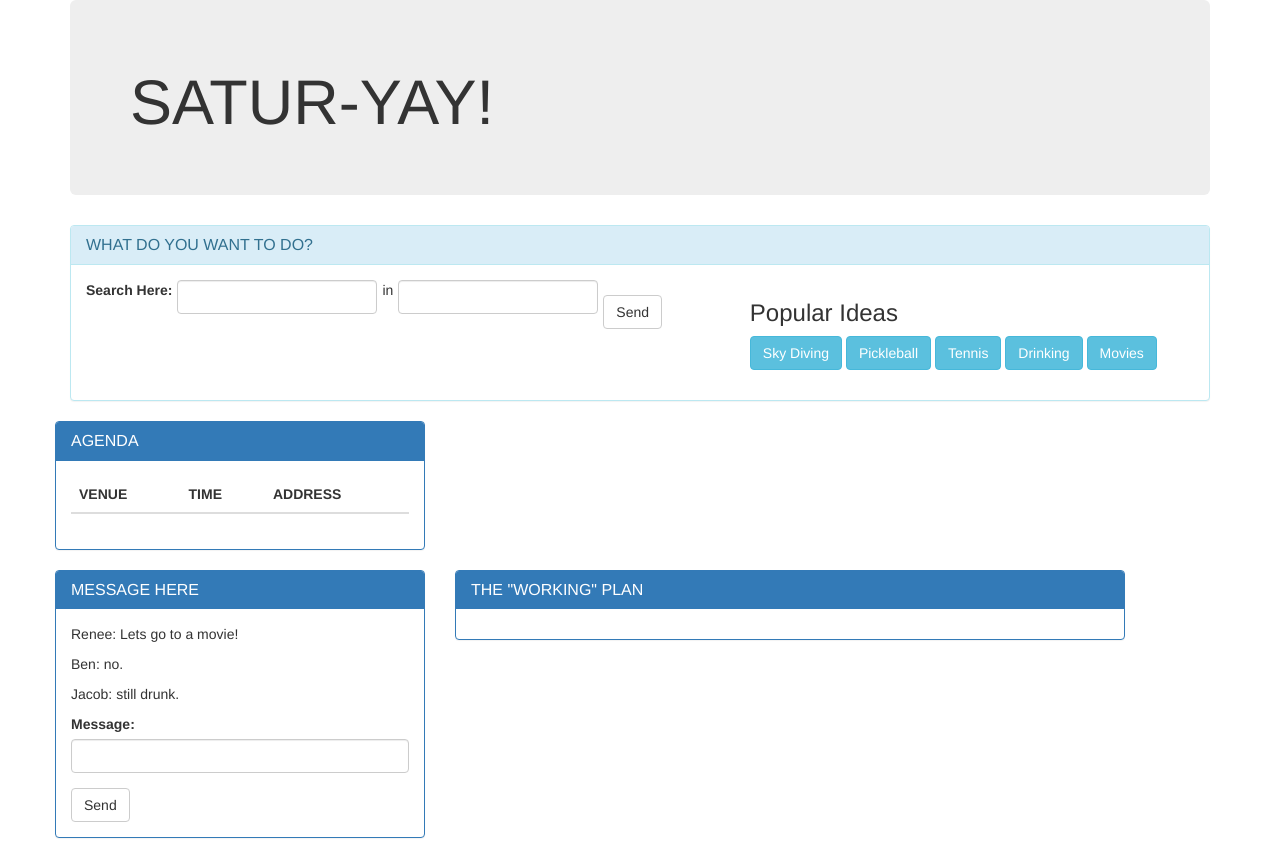
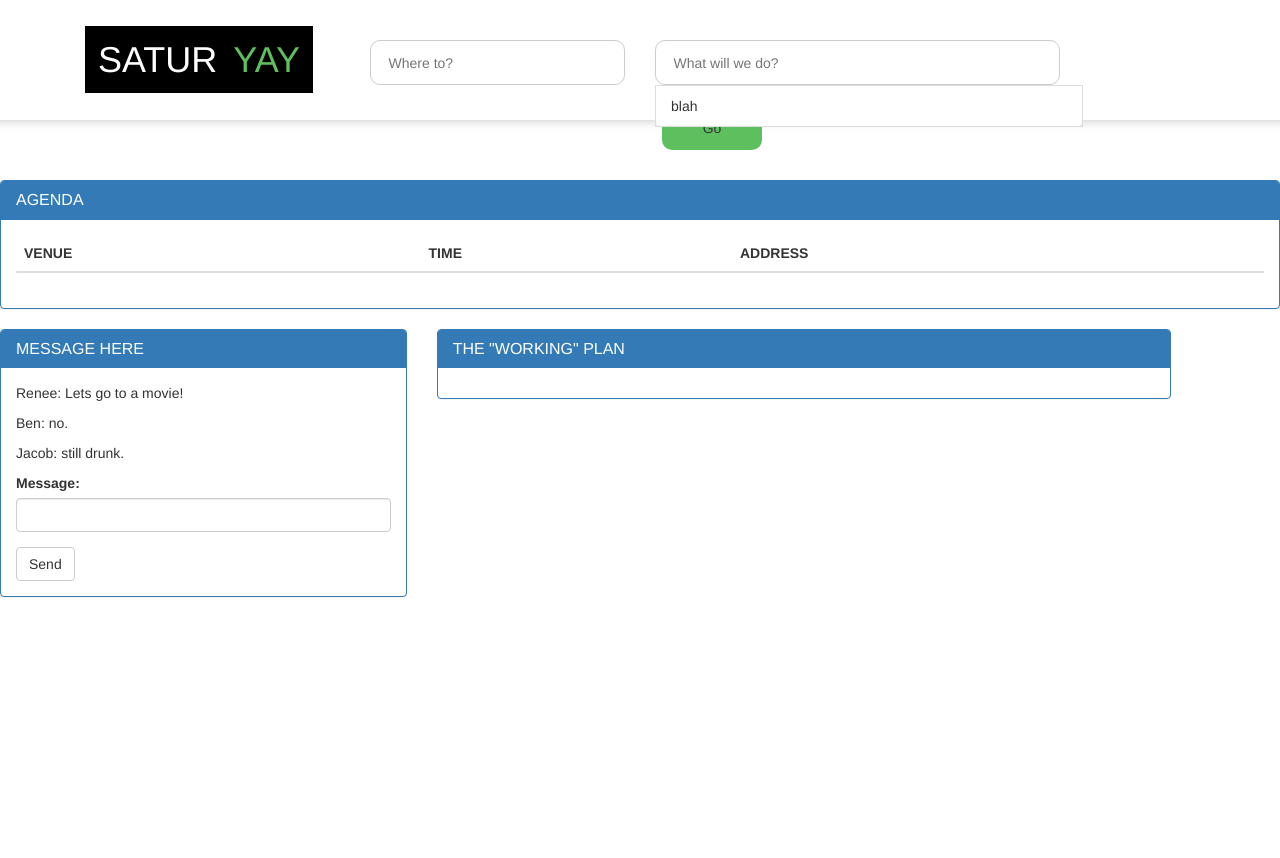
Before and after one commit to JacobAlli/saturYAY, a plain HTML site: page index.html in a window 1280 px wide. After the commit the page ends 800 px from the top, so only its background shows below. Drawn offline with nearby package versions, Linux system fonts and the light colour scheme; some packages are replaced by stand-ins of ours.

Commit message:
autofill and header

```diff
--- a/assets/css/style.css
+++ b/assets/css/style.css
@@ -1,24 +1,57 @@
-#activity-input{
-	float: left;
-	clear: right;
-	margin-left: 5px;
-	margin-right: 5px;
+*:focus {
+    outline: none;
 }
 
-#location-input {
-	float: left;
-	clear: right;
-	width: 200px;
-	margin-left: 5px;
-	margin-right: 5px;
+h1{
+	margin: 0;
+}
+.satur{
+	font-family: helvetica, sans-serif;
+	font-weight: lighter;
+	border: 3px solid black;
+	padding: 10px;
+	text-align: center;
+	color: white;
+	background: black
 }
 
-.form-group p{
-	float: left;
-
-
+.yay{
+	font-family: helvetica, sans-serif;
+	font-weight: lighter;
+	border: 3px solid black;
+	padding: 10px 10px 10px 0;
+	text-align: center;
+	color: #5DBF5E;
+	background: black
+}
+.header{
+	height: 120px;
+	background: #fff;
+	padding-top: 40px;
+	background: #fff;
+	box-shadow: 1px 1px 10px #ccc;
 }
 
-label {
-	float: left;
+.header-input{
+	width: 100%;
+	height: 45px;
+	border: 1px solid #ccc;
+	border-radius: 10px;
 }
+
+.header-input2{
+	width: 75%;
+	height: 45px;
+	border: 1px solid #ccc;
+	border-radius: 10px;
+}
+
+.header-btn{
+	height: 45px;
+	width: 100px;
+	background: #5DBF5E;
+	border: none;
+	margin-left: 7px;
+	border: 1px solid transparent;
+	border-radius: 10px;
+}
--- a/assets/js/app.js
+++ b/assets/js/app.js
@@ -265,6 +265,12 @@
   });
 
 
+  function activatePlacesSearch(){
+    var input = $("#location-input");
+    var autocomplete = new google.maps.places.Autocomplete(input);
+  };
+
+
 
 
 ///////////////////////////////////////////////////////////////////////////////////
--- a/index.html
+++ b/index.html
@@ -18,68 +18,34 @@
 </head>
 <body>
 
+	<div class="header row">
+		<div class="container">
 
-<div class="container">
+			<div class="col-md-3">
+				<h1 class="saturyay"><span class="satur">SATUR</span><span class="yay">YAY</span></h1>
+			</div>
+			<div class="col-md-3">
+				<input id="location-input" class="header-input" type="text" placeholder="    Where to?">
+			</div>
+			<div class="col-md-6">
+				<input id ="activity-input" class="header-input2" type="text" placeholder="    What will we do?">
+				<ul class="list-group" id="result">
+					<li style="position: absolute; width: 75%; cursor: pointer; overflow-y: auto; max-height: 400px; box-sizing: border-box; z-index: 1001" class="list-group-item">blah</li>
+					<li style="position: absolute; width: 75%; cursor: pointer; overflow-y: auto; max-height: 400px; box-sizing: border-box; z-index: 1001" class="list-group-item">blah</li>
+					<li style="position: absolute; width: 75%; cursor: pointer; overflow-y: auto; max-height: 400px; box-sizing: border-box; z-index: 1001" class="list-group-item">blah</li>
+					<li style="position: absolute; width: 75%; cursor: pointer; overflow-y: auto; max-height: 400px; box-sizing: border-box; z-index: 1001" class="list-group-item">blah</li>
+				</ul>
+				<button id="add-activity" class="header-btn">Go</button>
+			</div>
 
-	<div class="jumbotron">
-		<h1>SATUR-YAY!</h1>
-	</div>
-<!--Search Box-->
-	<div class="row">
-		<div id="search">
-
-			<div class="col-sm-12">
-
-				<div class="panel panel-info">
-					<div class="panel-heading">
-						<h3 class="panel-title">WHAT DO YOU WANT TO DO?</h3>
-					</div>
-					<div class="panel-body">
-						<div class="row">
-
-							<div class="col-sm-7 pull-left">
-
-
-									<div class="form-group">
-										<label for="message-input">Search Here:    </label>
-										<input class="form-control" id="activity-input" type="message" style="width: 200px">
-										<p>in</p>
-										<input class="form-control" id="location-input" type="message" style="width:200px">
-									</div>
-
-								<div class="submitBtn">
-									<button class=" btn btn-default" id="add-activity" type="submit">Send</button>
-								</div>
-							</div>
-
-
-
-						<div class="col-sm-5 pull-right">
-							<div class="form-group" >
-
-								<h3>Popular Ideas</h3>
-									<button class="btn btn-info" id="popIdea" type="select">Sky Diving</button>
-
-									<button class="btn btn-info" id="popIdea" type="select">Pickleball</button>
-
-									<button class="btn btn-info" id="popIdea" type="select">Tennis</button>
-
-									<button class="btn btn-info" id="popIdea" type="select">Drinking</button>
-
-									<button class="btn btn-info" id="popIdea" type="select">Movies</button>
-							</div>
-						</div>
-					</div>
-				</div>
-			</div>
 		</div>
 	</div>
 
-
+<br><br><br>
 	<!--Plan Box-->
 
 	<div class="row">
-		<div class="col-sm-4">
+		<div class="col-sm-12">
 			<div class="panel panel-primary">
 				<div class="panel-heading">
 
@@ -151,9 +117,17 @@
 
 
 
+<script>
+	 function activatePlacesSearch(){
+    var input = document.getElementById('location-input');
+    var options = {
+    	types: ['(cities)']
+    }
+    var autocomplete = new google.maps.places.Autocomplete(input, options);
+  };
+</script>
 
-
-
+<script type="text/javascript" src="https://maps.googleapis.com/maps/api/js?key=AIzaSyA7iTqWrDLuLNarDb7hg2fnJTlIJciTc1c&libraries=places&callback=activatePlacesSearch"></script>
 <script type="text/javascript" src="assets/js/app.js"></script>
 </body>
 </html>
```
